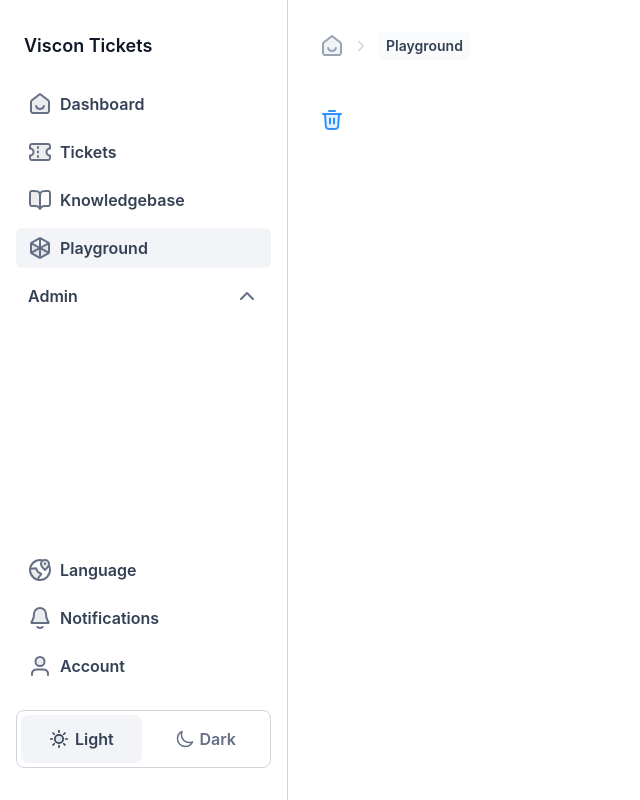
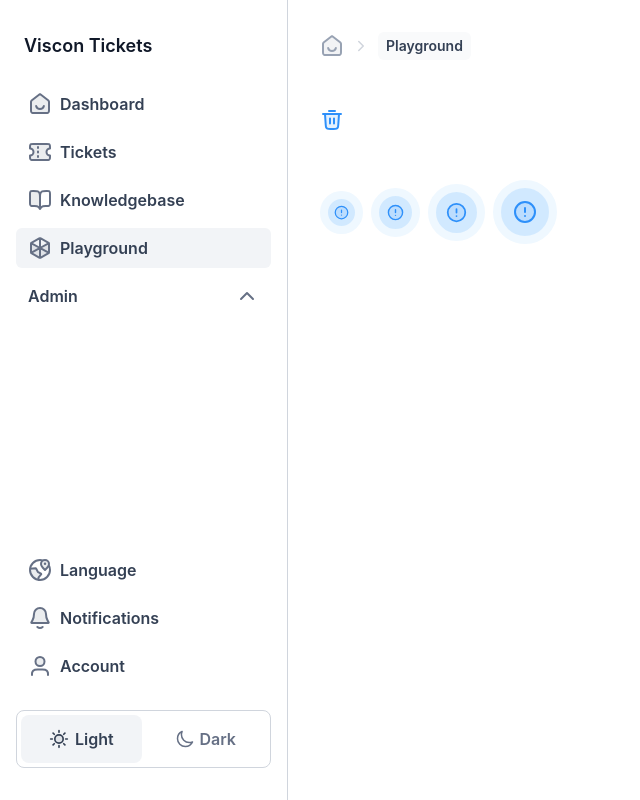
Before and after one commit to lucasprins/viscon-tickets, a React (Create React App) app: page /playground in a window 1280 px wide. Shown: the whole page, without its empty margins (0-640 px from the left). Built offline with nearby package versions, Linux system fonts and the light colour scheme.

Commit message:
Added: Featured Icon component

```diff
--- /dev/null
+++ b/src/components/FeaturedIcon/FeaturedIcon.tsx
@@ -0,0 +1,63 @@
+import React from 'react'
+
+export enum FeaturedIconSize {
+    SM,
+    MD,
+    LG,
+    XL
+}
+
+export enum FeaturedIconType {
+    PRIMARY,
+    GRAY,
+    ERROR,
+    SUCCESS
+}
+
+type FeaturedIconProps = {
+    size: FeaturedIconSize,
+    type: FeaturedIconType,
+    icon: JSX.Element
+}
+
+export function FeaturedIcon({ size, type, icon }: FeaturedIconProps) {
+    let featuredIconSize = "";
+    let featuredIconType = "";
+
+    switch (size) {
+        case FeaturedIconSize.XL:
+            featuredIconSize = "p-3 border-8";
+            break;
+        case FeaturedIconSize.LG:
+            featuredIconSize = "p-2.5 border-8";
+            break;
+        case FeaturedIconSize.MD:
+            featuredIconSize = "p-2 border-8";
+            break;
+        case FeaturedIconSize.SM:
+            featuredIconSize = "p-1.5 border-8";
+            break;
+    }
+
+    switch (type) {
+        case FeaturedIconType.PRIMARY:
+            featuredIconType = "bg-primary-100 border-primary-50 ";
+            break;
+        case FeaturedIconType.GRAY:
+            featuredIconType = "bg-gray-100 border-gray-50";
+            break;
+        case FeaturedIconType.ERROR:
+            featuredIconType = "bg-error-100 border-error-50";
+            break;
+        case FeaturedIconType.SUCCESS:
+            featuredIconType = "bg-success-100 border-success-50";
+            break;
+    };
+
+    return (
+        <div className={`${featuredIconSize} ${featuredIconType}
+            flex items-center justify-center rounded-full box-border`}>
+            {icon}
+        </div>
+    )
+}
--- a/src/pages/PageNotFound/PageNotFound.tsx
+++ b/src/pages/PageNotFound/PageNotFound.tsx
@@ -2,7 +2,9 @@ import React from 'react';
 
 export function PageNotFound() {
 
-  return (
-    <h1>PageNotFound</h1>
-  );
+	return (
+		<div>
+
+		</div>
+	);
 }
--- a/src/pages/Playground/Playground.tsx
+++ b/src/pages/Playground/Playground.tsx
@@ -2,6 +2,7 @@ import React from 'react';
 import { Breadcrumbs } from '../../components/Breadcrumbs/Breadcrumbs';
 import { Button, ButtonSize, ButtonType, ButtonWidth } from '../../components/Button/Button';
 import { ButtonLink, ButtonLinkSize, ButtonLinkType } from '../../components/Button/ButtonLink';
+import { FeaturedIcon, FeaturedIconSize, FeaturedIconType } from '../../components/FeaturedIcon/FeaturedIcon';
 import { IconAlert } from '../../components/Icons/IconAlert';
 import { IconImage } from '../../components/Icons/IconImage';
 import { IconPhone } from '../../components/Icons/IconPhone';
@@ -20,6 +21,12 @@ export function Playground() {
 				<div className='w-72 flex gap-2'>
 					<IconTrash size='24' color='stroke-primary-500 dark:stroke-gray-300' fill='fill-primary-500' />
 				</div>
+				<div className='w-72 flex gap-2 items-center'>
+					<FeaturedIcon type={FeaturedIconType.PRIMARY} size={FeaturedIconSize.SM} icon={<IconAlert size='15' color='stroke-primary-500 dark:stroke-gray-300' fill='fill-primary-500' />} />
+					<FeaturedIcon type={FeaturedIconType.PRIMARY} size={FeaturedIconSize.MD} icon={<IconAlert size='17' color='stroke-primary-500 dark:stroke-gray-300' fill='fill-primary-500' />} />
+					<FeaturedIcon type={FeaturedIconType.PRIMARY} size={FeaturedIconSize.LG} icon={<IconAlert size='21' color='stroke-primary-500 dark:stroke-gray-300' fill='fill-primary-500' />} />
+					<FeaturedIcon type={FeaturedIconType.PRIMARY} size={FeaturedIconSize.XL} icon={<IconAlert size='24' color='stroke-primary-500 dark:stroke-gray-300' fill='fill-primary-500' />} />
+				</div>
 			</div>
 		</div>
 	);
```
